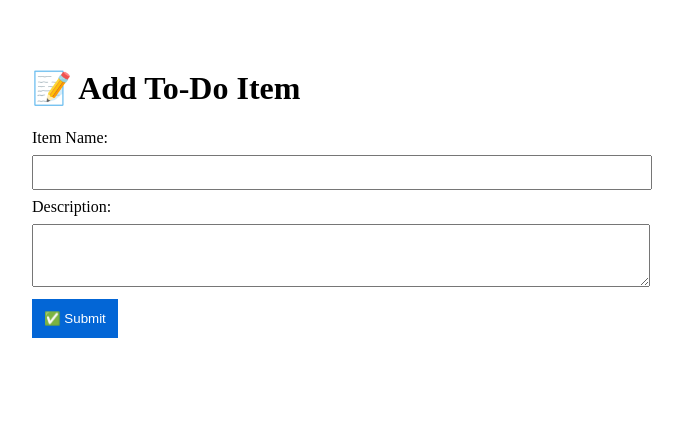
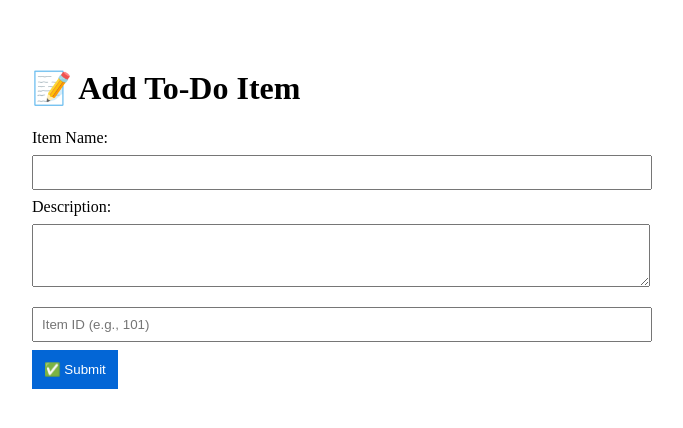
Before and after one commit to ShaikRizakathali/tutedude-assignment-git, a Flask app: page /todo in a window 1280 px wide. Shown: the top 428 px of the page, without its empty margins (308-991 px from the left). Run offline with Flask 3, Linux system fonts and the light colour scheme.

Commit message:
feat(master_1): add Item ID field to To-Do form

```diff
--- a/templates/todo.html
+++ b/templates/todo.html
@@ -15,7 +15,7 @@
 
             <label for="itemDescription">Description:</label>
             <textarea id="itemDescription" name="itemDescription" rows="3" required></textarea>
-
+<input type="number" id="itemId" name="itemId" placeholder="Item ID (e.g., 101)" required>
             <button type="submit">✅ Submit</button>
         </form>
         <div id="response"></div>
```
